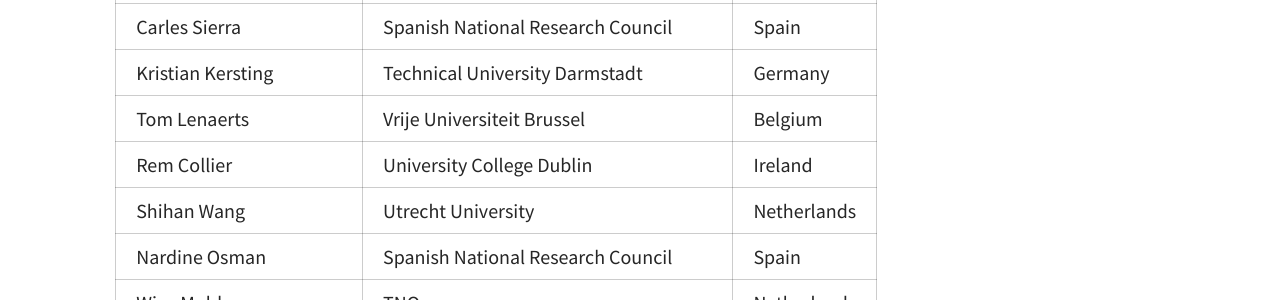
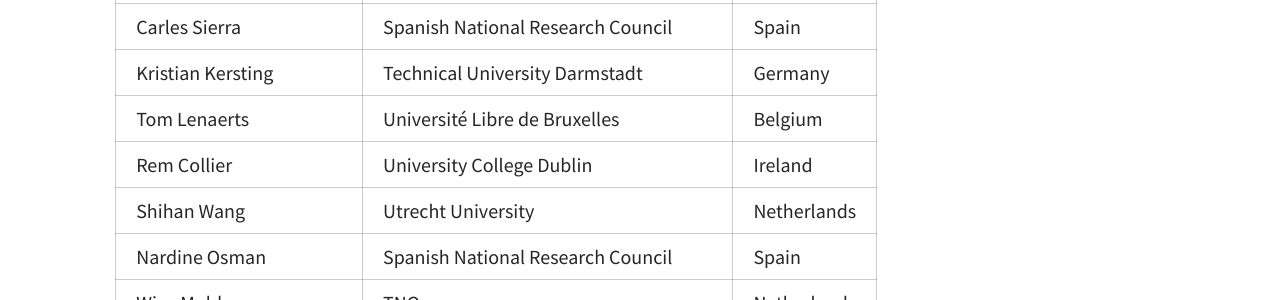
Before and after one commit to CLaRAMAS-workshop/claramas2026, a Jekyll site: the page built from pages/committee.md, in a window 1280 px wide and 900 px high, scrolled down 2047 px. Shown: the part 154-454 px from the top of the window. Built offline with Jekyll 4.4.1, drawn with Linux system fonts in a browser that asks for light colours; a script that is not in the unit is left out.

Commit message:
Changed affiliation of Tom Lenaerts as requested.

```diff
--- a/pages/committee.md
+++ b/pages/committee.md
@@ -71,7 +71,7 @@ The **Technical Program Committee** members are
 | Ann Nowé                  | Vrije Universiteit Brussel             | Belgium     |
 | Carles Sierra             | Spanish National Research Council      | Spain       |
 | Kristian Kersting         | Technical University Darmstadt         | Germany     |
-| Tom Lenaerts              | Vrije Universiteit Brussel             | Belgium     |
+| Tom Lenaerts              | Université Libre de Bruxelles          | Belgium     |
 | Rem Collier               | University College Dublin              | Ireland     |
 | Shihan Wang               | Utrecht University                     | Netherlands |
 | Nardine Osman             | Spanish National Research Council      | Spain       |
```
